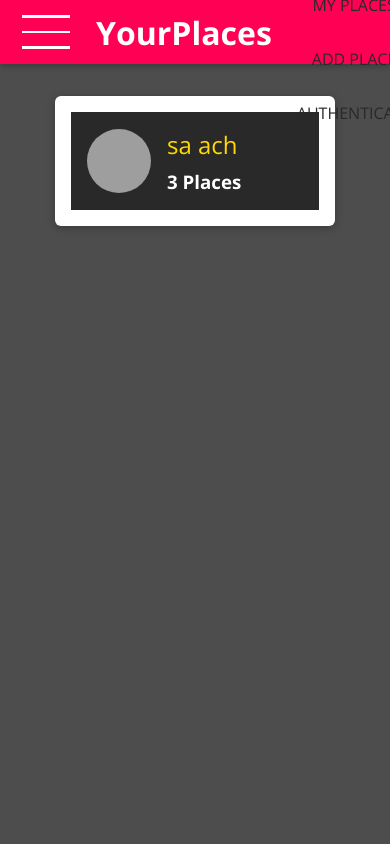
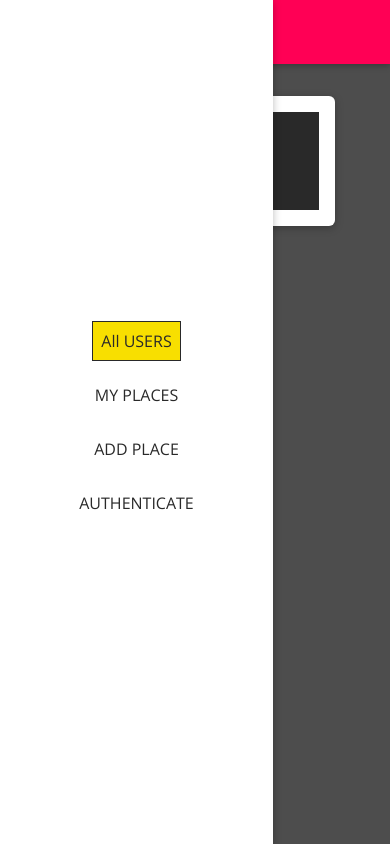
Before and after one commit to AchrafRehioui/FRONTEND-MERN-APP, a React (Create React App) app: page / in a window 390 px wide. Built offline with nearby package versions, Linux system fonts and the light colour scheme; grey boxes are pictures that could not be loaded.

Commit message:
Desktop and Mobile navigation

```diff
--- a/src/App.js
+++ b/src/App.js
@@ -10,7 +10,6 @@
 import Users from './user/pages/Users';
 import NewPlace from './places/pages/NewPlace';
 import MainNavigation from './shared/components/Navigation/MainNavigation';
-import MainHeader from './shared/components/Navigation/MainHeader';
 
 
 const App = () => {
@@ -30,6 +29,6 @@
         </main>
     </Router>
   );
-}
+};
 
 export default App;
--- a/src/shared/components/Navigation/MainNavigation.js
+++ b/src/shared/components/Navigation/MainNavigation.js
@@ -1,25 +1,34 @@
 import React from 'react';
+import { Link } from 'react-router-dom';
+
+import MainHeader from './MainHeader';
+import NavLinks from './NavLinks';
+import SideDrawer from './SideDrawer';
 import './MainNavigation.css';
-import MainHeader from './MainHeader';
-import { Link } from 'react-router-dom';
-import  NavLinks from './NavLinks';
 
 const MainNavigation = props => {
-    return (
-    <MainHeader>
+  return (
+    <React.Fragment>
+      <SideDrawer>
+        <nav className="main-navigation__drawer-nav">
+          <NavLinks />
+        </nav>
+      </SideDrawer>
+      <MainHeader>
         <button className="main-navigation__menu-btn">
-            <span/>
-            <span/>
-            <span/>
+          <span />
+          <span />
+          <span />
         </button>
         <h1 className="main-navigation__title">
-           <Link to="/">  YourPlaces </Link>
+          <Link to="/">YourPlaces</Link>
         </h1>
-        <nav>
-            <NavLinks />
+        <nav className="main-navigation__header-nav">
+          <NavLinks />
         </nav>
-    </MainHeader>
-    );
+      </MainHeader>
+    </React.Fragment>
+  );
 };
 
 export default MainNavigation;
--- a/src/shared/components/Navigation/SideDrawer.css
+++ b/src/shared/components/Navigation/SideDrawer.css
@@ -0,0 +1,10 @@
+.side-drawer {
+  position: fixed;
+  left: 0;
+  top: 0;
+  z-index: 100;
+  height: 100vh;
+  width: 70%;
+  background: white;
+  box-shadow: 0 2px 8px rgba(0, 0, 0, 0.26);
+}
--- a/src/shared/components/Navigation/SideDrawer.js
+++ b/src/shared/components/Navigation/SideDrawer.js
@@ -0,0 +1,10 @@
+import React from 'react';
+import './SideDrawer.css';
+
+const SideDrawer = props => {
+
+return <aside className="side-drawer">{props.children}</aside>;
+
+};
+
+export default SideDrawer;
```
Also changed, not shown: src/shared/components/Navigation/MainHeader.css (indentation only), src/shared/components/Navigation/NavLinks.css (indentation only).
